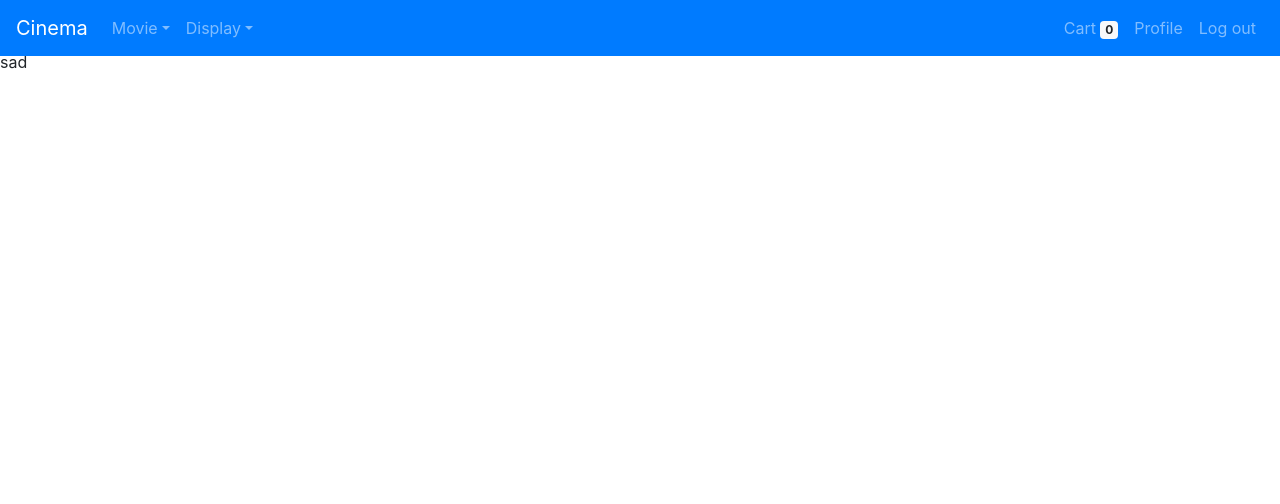
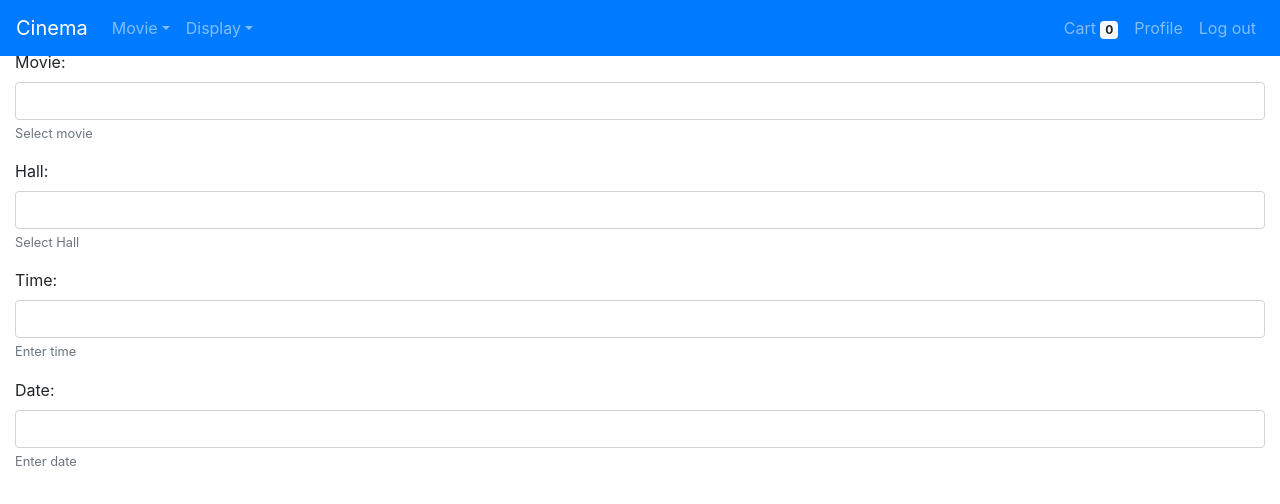
Before and after one commit to petardjokic/cinema_dashboard, a Vue app: page /display-new in a window 1280 px wide. Shown: the top 504 px of the page. Built offline with nearby package versions, Linux system fonts and the light colour scheme.

Commit message:
zapocet display new

```diff
--- a/src/components/DisplayNew.vue
+++ b/src/components/DisplayNew.vue
@@ -1,5 +1,21 @@
 <template>
-  <div>sad</div>
+<b-container fluid>
+    <b-form-group id="fieldset-1" description="Select movie" label="Movie:" label-for="input-1" :invalid-feedback="invalidFeedback" :valid-feedback="validFeedback" :state="state">
+        <b-form-input id="input-1" v-model="name" :state="state" trim></b-form-input>
+    </b-form-group>
+
+    <b-form-group id="fieldset-2" description="Select Hall" label="Hall:" label-for="input-2" :invalid-feedback="invalidFeedback" :valid-feedback="validFeedback" :state="state">
+        <b-form-input id="input-2" v-model="name" :state="state" trim></b-form-input>
+    </b-form-group>
+
+    <b-form-group id="fieldset-3" description="Enter time" label="Time:" label-for="input-3" :invalid-feedback="invalidFeedback" :valid-feedback="validFeedback" :state="state">
+        <b-form-input id="input-3" v-model="name" :state="state" trim></b-form-input>
+    </b-form-group>
+
+    <b-form-group id="fieldset-4" description="Enter date" label="Date:" label-for="input-4" :invalid-feedback="invalidFeedback" :valid-feedback="validFeedback" :state="state">
+        <b-form-input id="input-4" v-model="name" :state="state" trim></b-form-input>
+    </b-form-group>
+</b-container>
 </template>
 
 <script>
```
